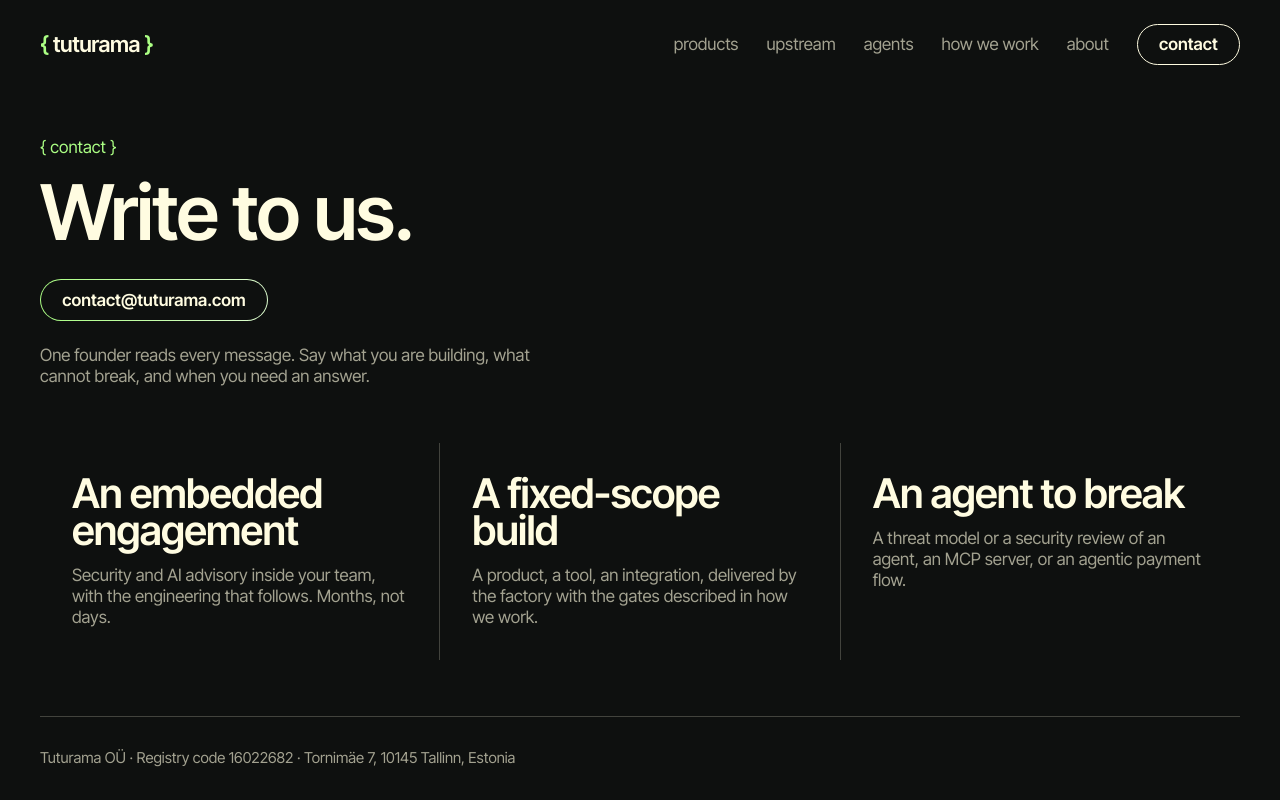
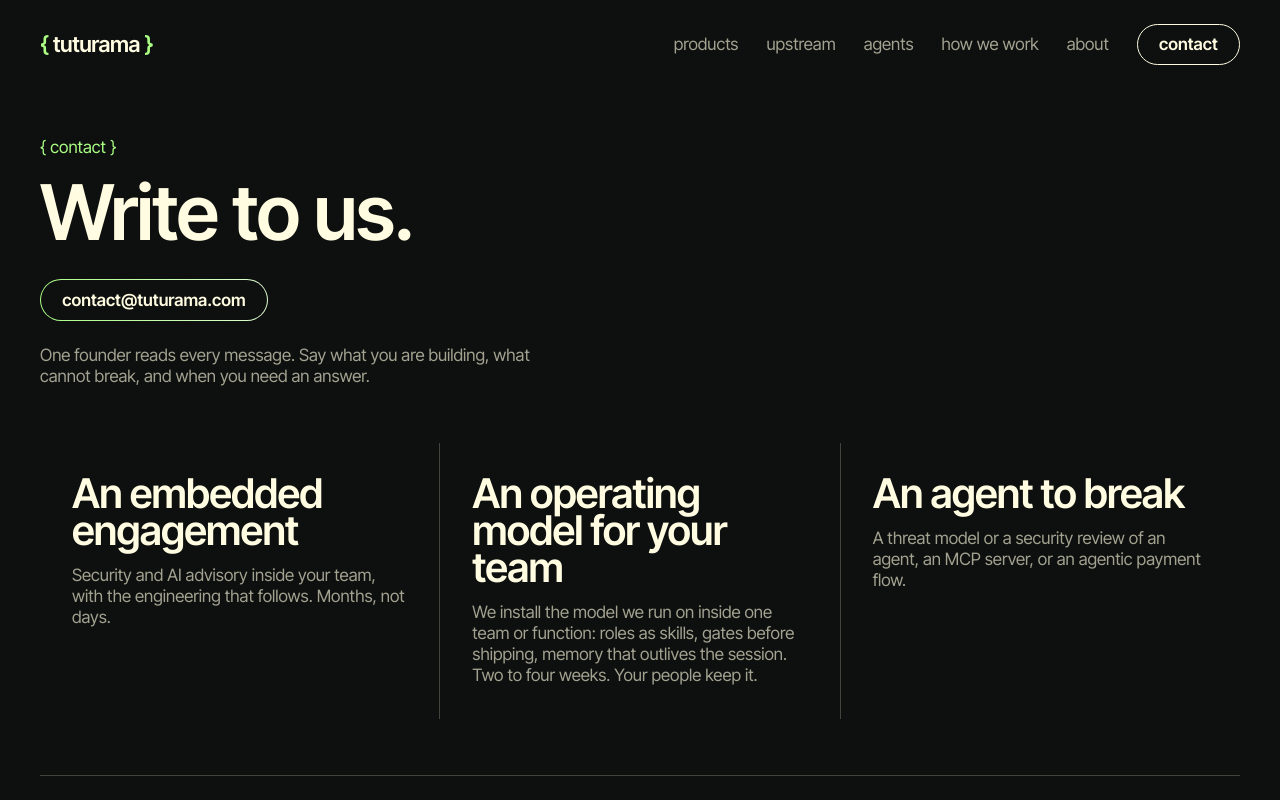
Before and after one commit to gabrielrondon/tuturama, a Next.js app: page /contact in a window 1280 px wide. Shown: the top 800 px of the page. Built offline with nearby package versions, Linux system fonts and the light colour scheme.

Commit message:
Copy: operating-model offer in embedded and contact, umbrella line in about

```diff
--- a/app/about/page.tsx
+++ b/app/about/page.tsx
@@ -20,7 +20,9 @@
             Tuturama was founded in Tallinn in {company.founded} by Gabriel Berlitz Rondon. It began
             as an education studio for audiences the technology industry overlooked, and became
             what it is now: an AI-native software factory that builds products, embeds with
-            security teams, and contributes upstream.
+            security teams, and contributes upstream. Tuturama is the company behind Skywave,
+            Listening Robots and Ulpiano, and the vehicle for the founder&apos;s embedded and
+            open source work.
           </p>
           <p>
             Gabriel has spent twenty years where new technology meets old structure. He was a
--- a/app/contact/page.tsx
+++ b/app/contact/page.tsx
@@ -13,8 +13,8 @@
     body: "Security and AI advisory inside your team, with the engineering that follows. Months, not days.",
   },
   {
-    title: "A fixed-scope build",
-    body: "A product, a tool, an integration, delivered by the factory with the gates described in how we work.",
+    title: "An operating model for your team",
+    body: "We install the model we run on inside one team or function: roles as skills, gates before shipping, memory that outlives the session. Two to four weeks. Your people keep it.",
   },
   {
     title: "An agent to break",
--- a/app/page.tsx
+++ b/app/page.tsx
@@ -51,6 +51,11 @@
             security and artificial intelligence. The advice comes with the engineering that
             follows it: threat models for AI adoption, architecture reviews, tooling the team
             keeps after we leave.
+            <span className="mt-4 block">
+              We also install the operating model we run on inside a team: roles as skills, gates
+              before shipping, memory that outlives the session. Two to four weeks. Your people
+              keep it.
+            </span>
           </p>
           <div className="max-w-[46ch] text-cream-dim">
             <p>
```
